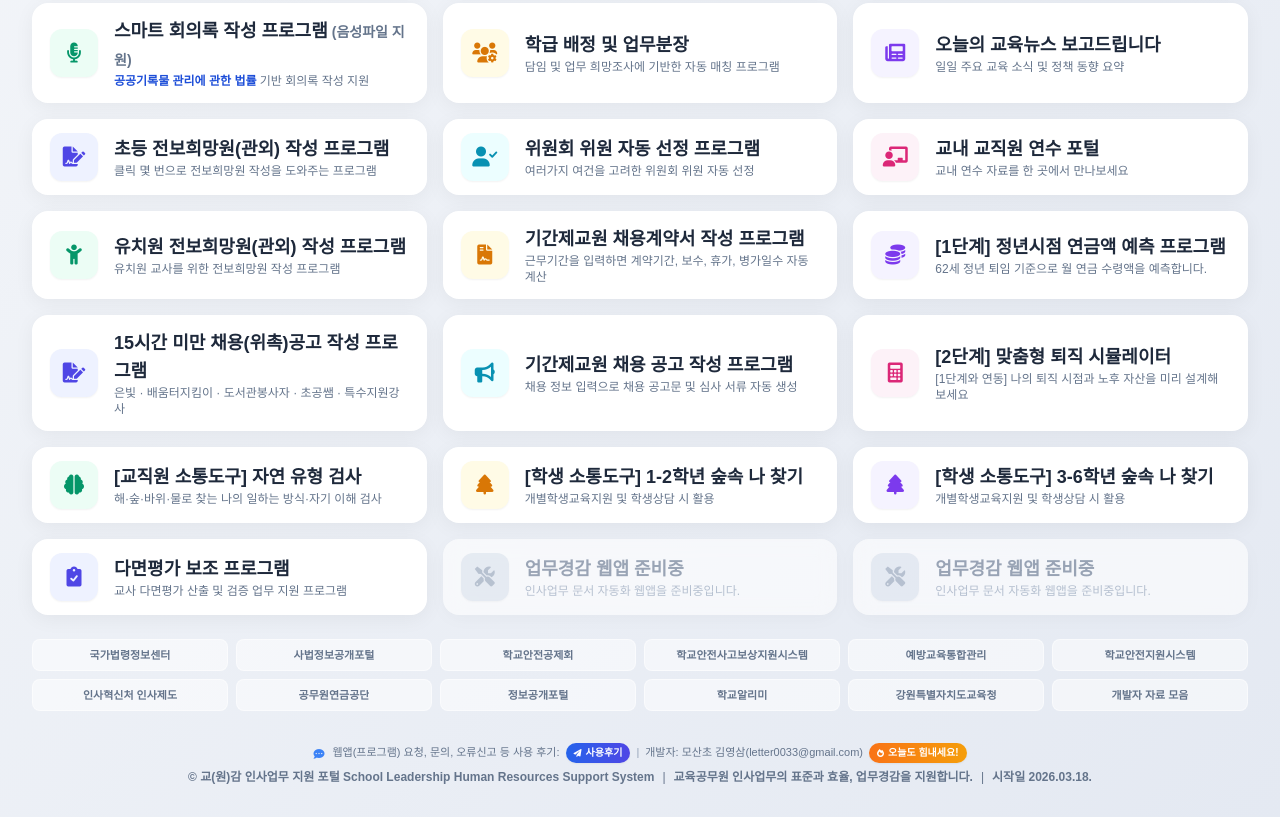
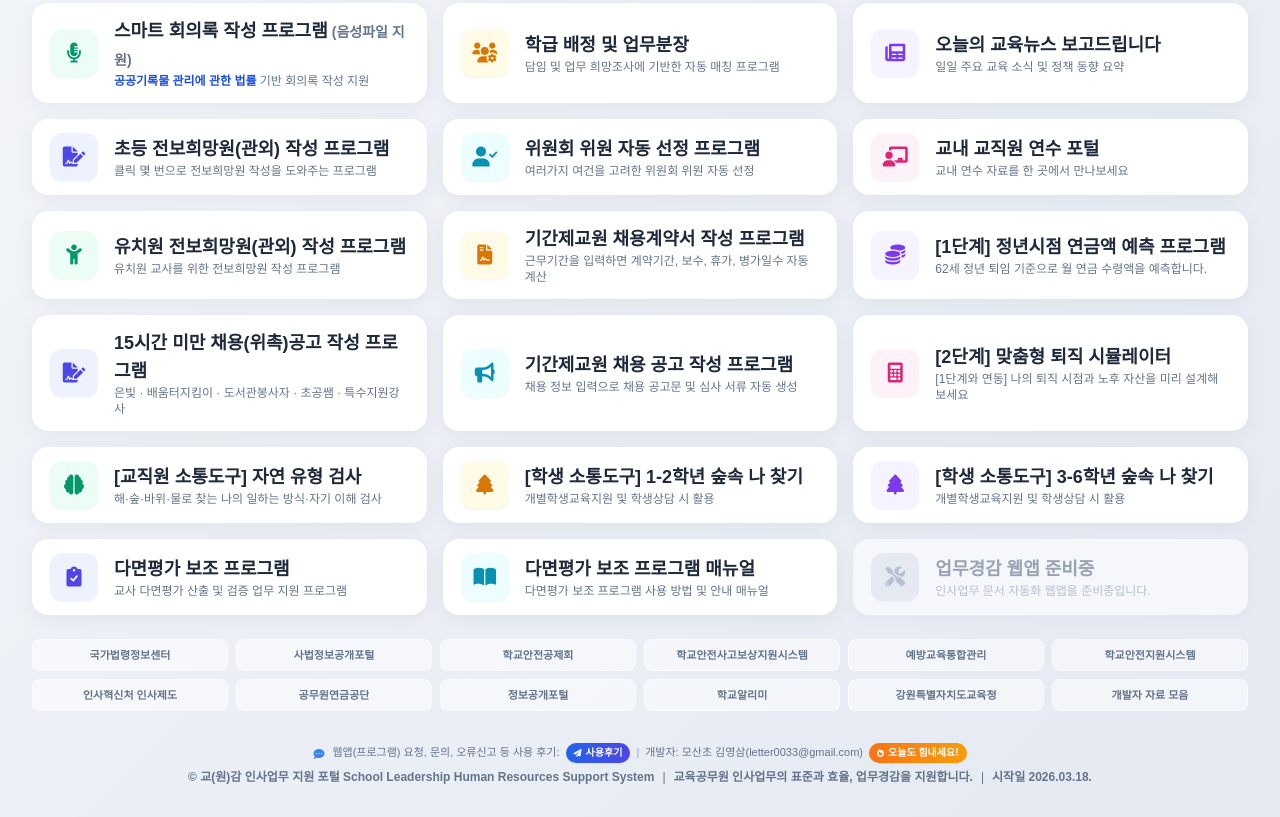
Before and after one commit to letter0033-star/potal, a plain HTML site: page index.html in a window 1280 px wide. Shown: the part 597-1414 px from the top of the page. Drawn offline with nearby package versions, Linux system fonts and the light colour scheme; no server answers; a web font is replaced by a local one.

Commit message:
Add files via upload

```diff
--- a/index.html
+++ b/index.html
@@ -502,14 +502,14 @@
                 </div>
             </a>
 
-            <!-- 배지 26: 업무경감 웹앱 준비중 -->
-            <a href="#" onclick="event.preventDefault(); alert('준비 중인 서비스입니다.');" class="badge-card white-card card-disabled py-3 px-4 gap-4">
-                <div class="icon-box shadow-sm">
-                    <i class="fas fa-tools text-xl"></i>
-                </div>
-                <div class="flex flex-col text-left">
-                    <span class="text-base md:text-lg font-extrabold text-slate-500">업무경감 웹앱 준비중</span>
-                    <p class="text-slate-400 text-xs font-medium">인사업무 문서 자동화 웹앱을 준비중입니다.</p>
+            <!-- 배지 26: 다면평가 보조 프로그램 매뉴얼 -->
+            <a href="https://letter0033-star.github.io/evaluation-manual/" target="_blank" class="badge-card white-card card-2 py-3 px-4 gap-4">
+                <div class="icon-box shadow-sm">
+                    <i class="fas fa-book-open text-xl"></i>
+                </div>
+                <div class="flex flex-col text-left">
+                    <span class="text-base md:text-lg font-extrabold text-slate-800">다면평가 보조 프로그램 매뉴얼</span>
+                    <p class="text-slate-500 text-xs font-medium">다면평가 보조 프로그램 사용 방법 및 안내 매뉴얼</p>
                 </div>
             </a>
 
```
